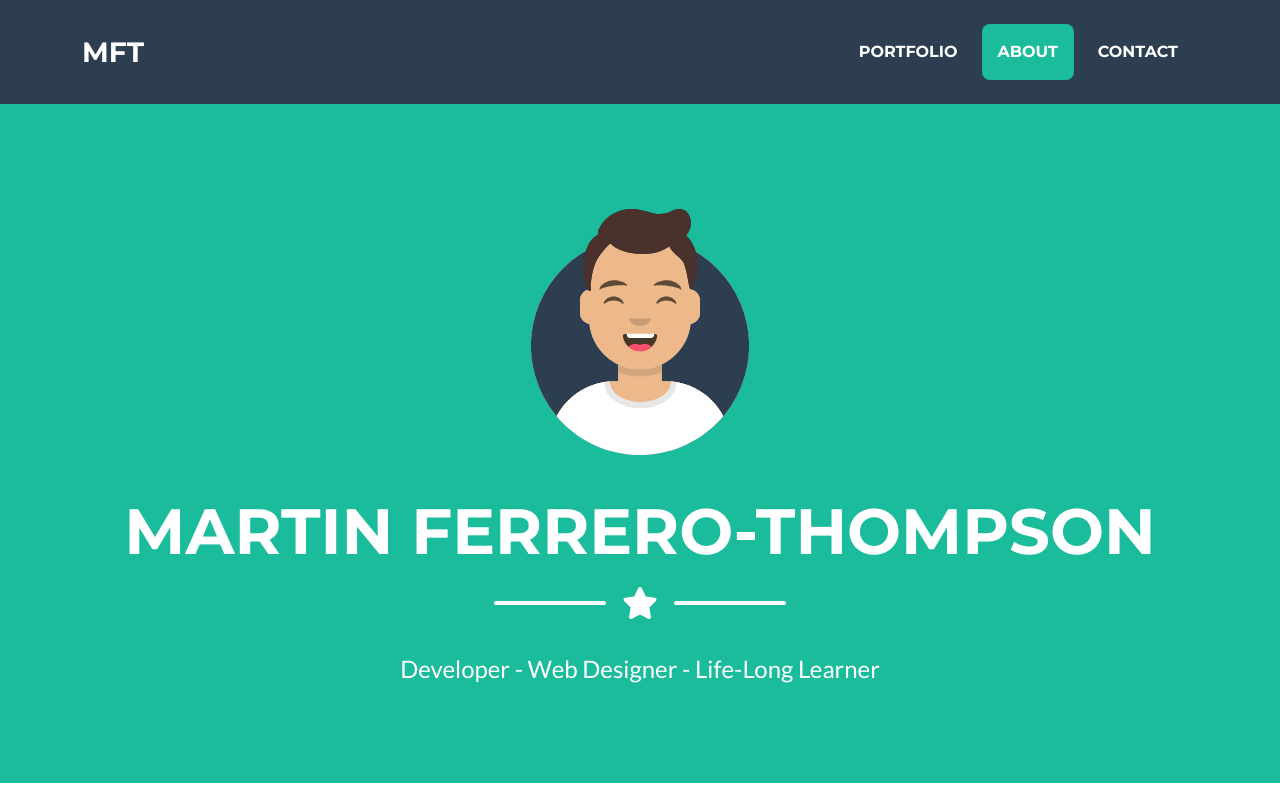
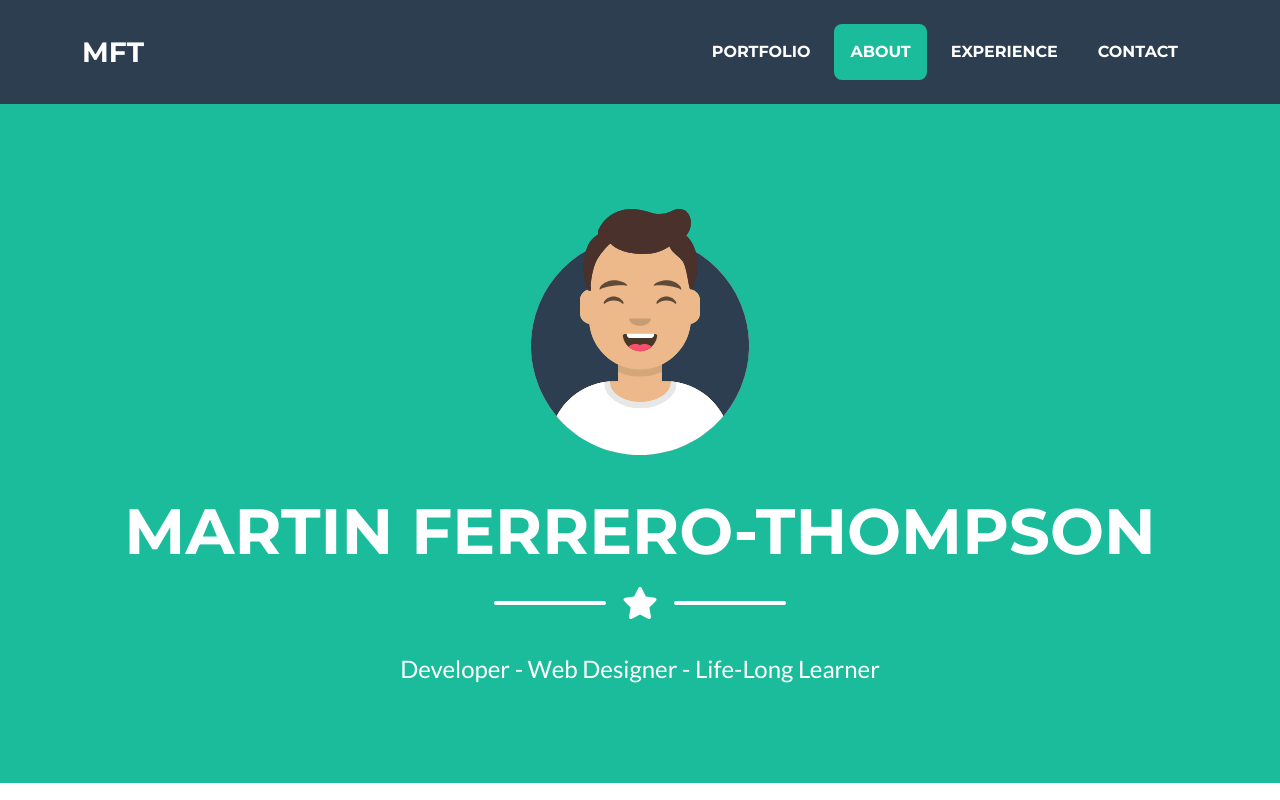
Before and after one commit to mft-web-designs/mft-web-designs.github.io, a plain HTML site: page index.html in a window 1280 px wide. Shown: the top 800 px of the page. Drawn offline with nearby package versions, Linux system fonts and the light colour scheme.

Commit message:
Add Experience Nav Link

```diff
--- a/index.html
+++ b/index.html
@@ -29,6 +29,7 @@
                     <ul class="navbar-nav ms-auto">
                         <li class="nav-item mx-0 mx-lg-1"><a class="nav-link py-3 px-0 px-lg-3 rounded" href="#portfolio">Portfolio</a></li>
                         <li class="nav-item mx-0 mx-lg-1"><a class="nav-link py-3 px-0 px-lg-3 rounded" href="#about">About</a></li>
+                        <li class="nav-item mx-0 mx-lg-1"><a class="nav-link py-3 px-0 px-lg-3 rounded" href="#">Experience</a></li>
                         <li class="nav-item mx-0 mx-lg-1"><a class="nav-link py-3 px-0 px-lg-3 rounded" href="#">Contact</a></li>
                     </ul>
                 </div>
```
